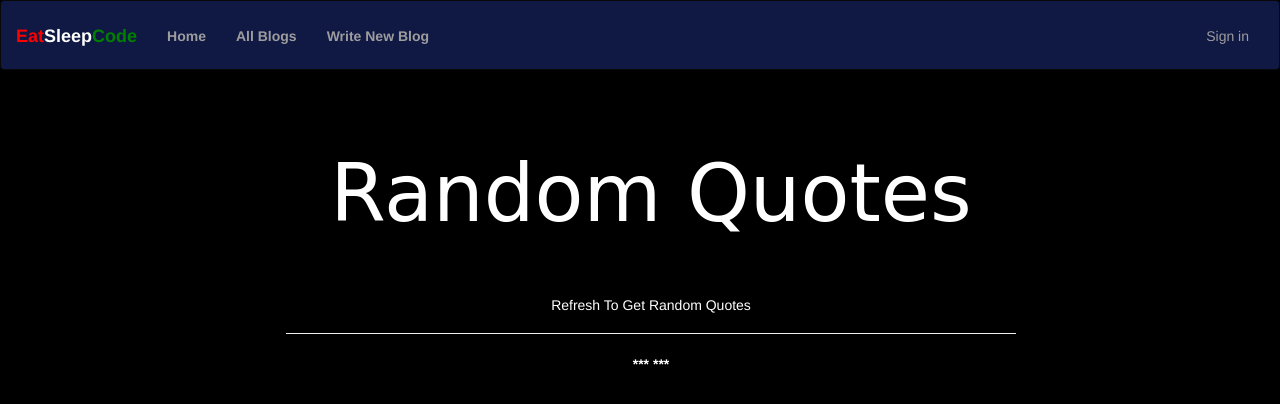
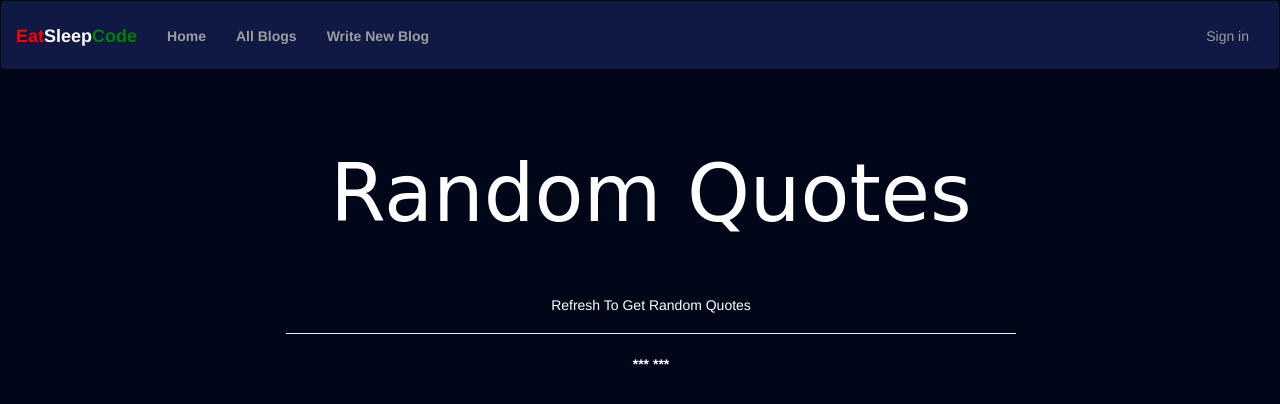
Before and after one commit to kevaf/Eat-Sleep-Blog, a Flask app: page /home in a window 1280 px wide; the page is wider, and only the part inside the window is pictured. Shown: the top 404 px of that part. Run offline with Flask 2, Linux system fonts and the light colour scheme; data that the repository does not hold is empty; parts of the project's set-up code (start-up, migrations or seed data) failed here and were passed over; some libraries are stand-ins or nearby versions.

Commit message:
UI changes

```diff
--- a/app/templates/allblogs.html
+++ b/app/templates/allblogs.html
@@ -33,7 +33,7 @@
 <style>
 
     body{
-        background-color: black;
+        background-color: #000719;
     }
 
  </style>
--- a/app/templates/home.html
+++ b/app/templates/home.html
@@ -20,7 +20,7 @@
 <style>
 
     body{
-        background-color: black;
+        background-color: #000719;
     }
 
  </style>
--- a/app/templates/newblogs.html
+++ b/app/templates/newblogs.html
@@ -16,7 +16,7 @@
 <style>
 
     body{
-        background-color: black;
+        background-color: #000719;
     }
 
  </style>
--- a/app/templates/subscribe.html
+++ b/app/templates/subscribe.html
@@ -25,7 +25,7 @@
 <style>
 
     body{
-        background-color: black;
+        background-color: #000719;
     }
 
  </style>
--- a/app/templates/view.html
+++ b/app/templates/view.html
@@ -34,4 +34,9 @@
 
     </div>
 </div>
+<style>
+    body{
+        background-color: #000719;
+    }
+</style>
 {%endblock%}
```
Also changed, not shown: app/templates/profile/profile.html (+4 -4 lines), app/templates/profile/update.html (+8 -0 lines).
